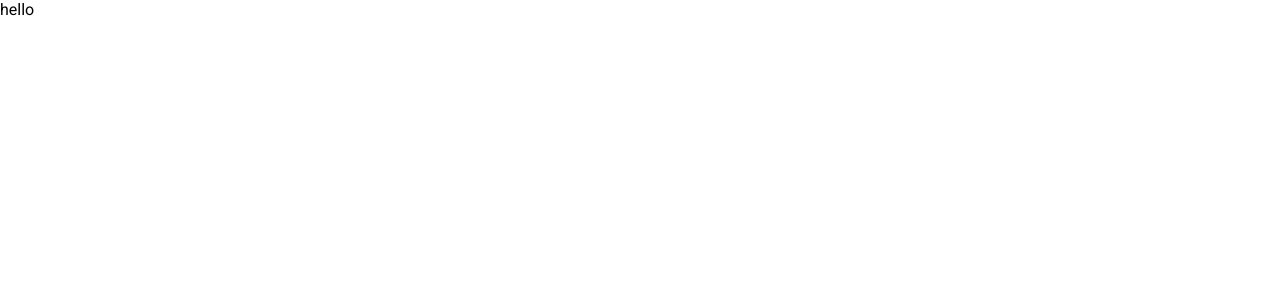
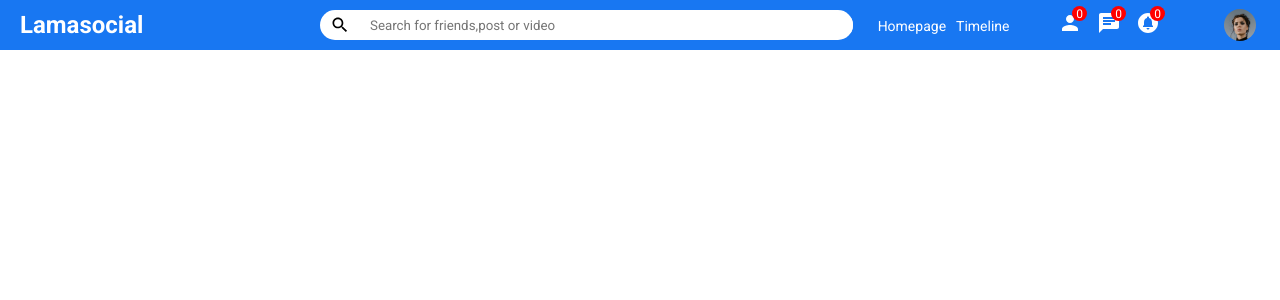
Before and after one commit to nazarMykhailenko/SocialMediaProject, a React (Create React App) app: page / in a window 1280 px wide. Shown: the top 300 px of the page. Built offline with nearby package versions, Linux system fonts and the light colour scheme.

Commit message:
topbar added

```diff
--- a/package.json
+++ b/package.json
@@ -3,6 +3,10 @@
   "version": "0.1.0",
   "private": true,
   "dependencies": {
+    "@emotion/react": "^11.10.0",
+    "@emotion/styled": "^11.10.0",
+    "@mui/icons-material": "^5.8.4",
+    "@mui/material": "^5.10.0",
     "@testing-library/jest-dom": "^5.16.5",
     "@testing-library/react": "^13.3.0",
     "@testing-library/user-event": "^13.5.0",
--- a/src/App.js
+++ b/src/App.js
@@ -1,5 +1,12 @@
-function App() {
-  return <div>hello</div>;
-}
+// pages
+import Home from "./pages/Home/Home";
+
+const App = () => {
+  return (
+    <div>
+      <Home />
+    </div>
+  );
+};
 
 export default App;
--- /dev/null
+++ b/src/components/Topbar/Topbar.css
@@ -0,0 +1,98 @@
+.topbarContainer {
+  min-height: 50px;
+  width: 100%;
+  background: #1877f2;
+  display: flex;
+  align-items: center;
+  position: fixed;
+  top: 0;
+}
+
+.logo {
+  font-size: 24px;
+  margin-left: 20px;
+  font-weight: bold;
+  cursor: pointer;
+  color: #fff;
+}
+
+.topbarLeft {
+  flex: 3;
+}
+
+.topbarCenter {
+  flex: 5;
+}
+
+.searchbar {
+  width: 100%;
+  height: 30px;
+  background-color: #fff;
+  border-radius: 30px;
+  display: flex;
+  align-items: center;
+  overflow: hidden;
+}
+
+.searchIcon {
+  font-size: 20px !important;
+  margin-left: 10px;
+}
+
+.searchInput {
+  border: none;
+  flex: 1 1 auto;
+  padding: 0px 20px;
+}
+.searchInput:focus {
+  outline: none;
+}
+
+.topbarRight {
+  flex: 4;
+  display: flex;
+  align-items: center;
+  justify-content: space-around;
+  color: #fff;
+}
+
+.topbarLink {
+  font-size: 14px;
+  cursor: pointer;
+}
+.topbarLink:not(:last-child) {
+  margin-right: 10px;
+}
+
+.topbarIcons {
+  display: flex;
+}
+
+.topbarIcon {
+  margin-right: 15px;
+  cursor: pointer;
+  position: relative;
+}
+
+.topbarIconCounter {
+  width: 15px;
+  height: 15px;
+  background-color: #f00;
+  border-radius: 50%;
+  position: absolute;
+  top: -5px;
+  right: -5px;
+  display: flex;
+  justify-content: center;
+  align-items: center;
+  color: #fff;
+  font-size: 12px;
+}
+
+.topbarImg {
+  width: 32px;
+  height: 32px;
+  border-radius: 50%;
+  object-fit: cover;
+  cursor: pointer;
+}
--- /dev/null
+++ b/src/components/Topbar/index.jsx
@@ -0,0 +1,52 @@
+// styles
+import "./Topbar.css";
+// icons
+import {
+  Person as PersonIcon,
+  Search as SearchIcon,
+  Chat as ChatIcon,
+  CircleNotifications as CircleNotificationsIcon,
+} from "@mui/icons-material";
+
+function Topbar() {
+  return (
+    <div className="topbarContainer">
+      <div className="topbarLeft">
+        <span className="logo">Lamasocial</span>
+      </div>
+      <div className="topbarCenter">
+        <div className="searchbar">
+          <SearchIcon className="searchIcon" />
+          <input
+            className="searchInput"
+            placeholder="Search for friends,post or video"
+            type="text"
+          />
+        </div>
+      </div>
+      <div className="topbarRight">
+        <div className="topbarLinks">
+          <span className="topbarLink">Homepage</span>
+          <span className="topbarLink">Timeline</span>
+        </div>
+        <div className="topbarIcons">
+          <div className="topbarIcon">
+            <PersonIcon />
+            <span className="topbarIconCounter">0</span>
+          </div>
+          <div className="topbarIcon">
+            <ChatIcon />
+            <span className="topbarIconCounter">0</span>
+          </div>
+          <div className="topbarIcon">
+            <CircleNotificationsIcon />
+            <span className="topbarIconCounter">0</span>
+          </div>
+        </div>
+        <img src="/assets/person/1.jpeg" alt="" className="topbarImg" />
+      </div>
+    </div>
+  );
+}
+
+export default Topbar;
--- /dev/null
+++ b/src/pages/Home/Home.jsx
@@ -0,0 +1,12 @@
+// components
+import Topbar from "../../components/Topbar";
+
+const Home = () => {
+  return (
+    <div>
+      <Topbar />
+    </div>
+  );
+};
+
+export default Home;
```
Also changed, not shown: src/pages/Home/Home.css (added), 1 other file (tests, documents, lock files or other folders).
